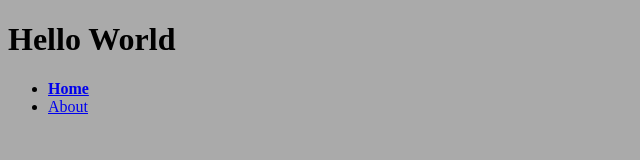
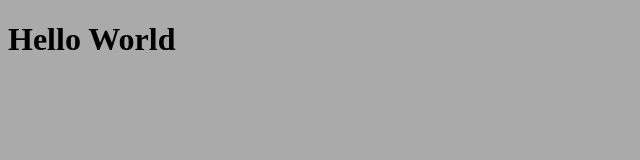
Before and after one commit to dylanfox44/hello-world2, a plain HTML site: page index.html in a window 1280 px wide. Shown: the whole page, without its empty margins (0-640 px from the left). Drawn offline with Linux system fonts and the light colour scheme.

Commit message:
added photos, removed links

```diff
--- a/index.html
+++ b/index.html
@@ -9,12 +9,6 @@
   </head>
   <body>
     <h1>Hello World</h1>
-    <nav>
-      <ul>
-        <li><a href="index.html" class="active">Home</a></li>
-        <li><a href="about.html">About</a></li>
-      </ul>
-    </nav>
     <script src="index.js"></script>
   </body>
 </html>
```
Also changed, not shown: images/Computer image.jpg (added), images/Logo-helloworld2.png (added).
